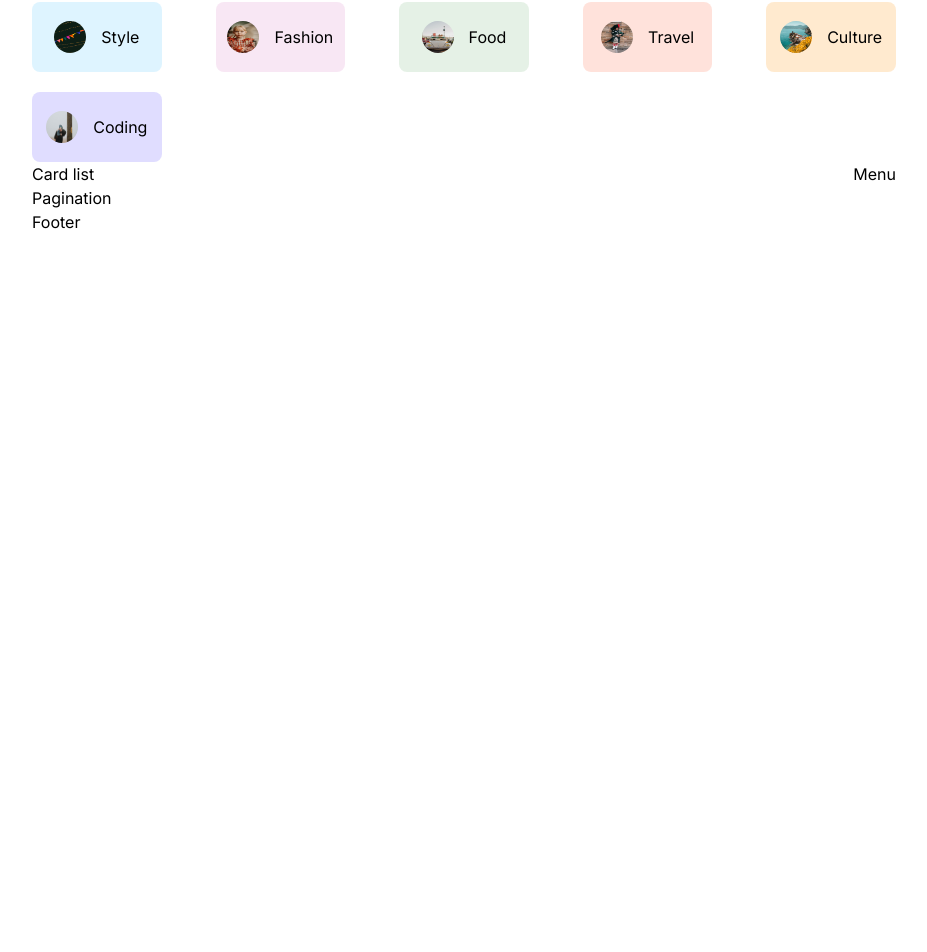
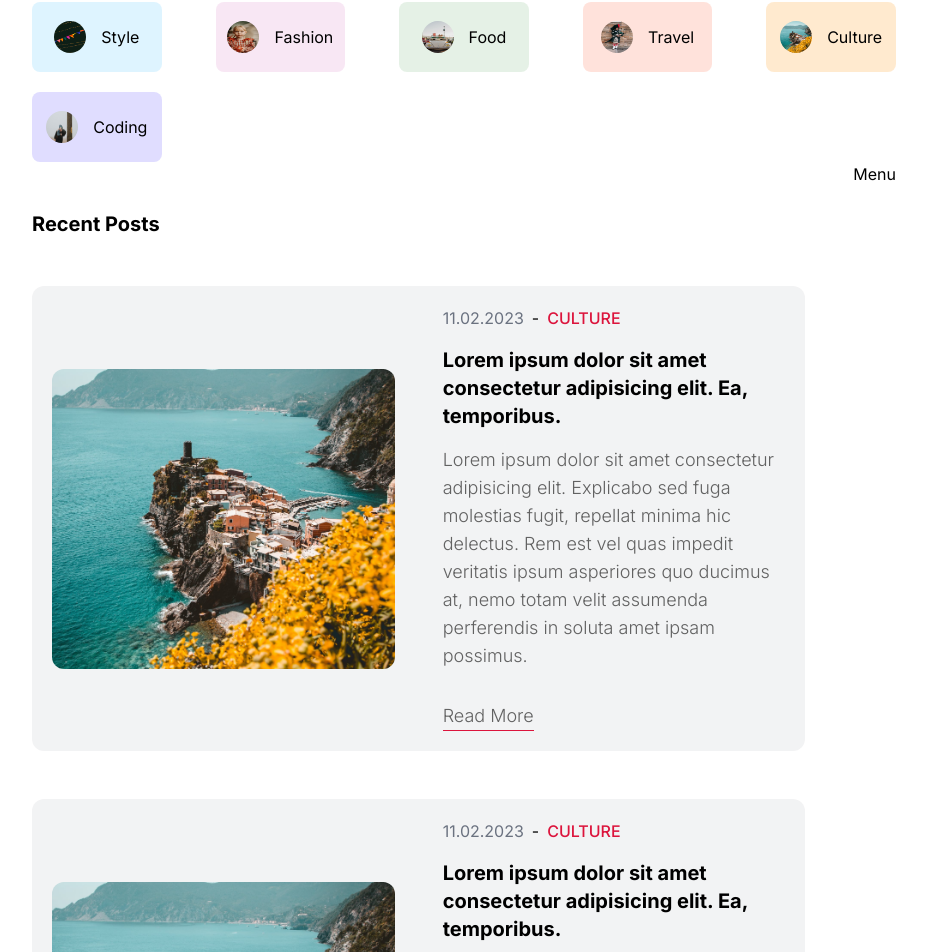
Before and after one commit to alierezayi/Weblog, a Next.js app: page / in a window 1280 px wide. Shown: the part 1074-2026 px from the top of the page, without its empty margins (176-1103 px from the left). Before the commit the page ends 1328 px from the top, so only its background shows below. Built offline with nearby package versions, Linux system fonts and the light colour scheme.

Commit message:
layout / blog post card components

```diff
--- /dev/null
+++ b/components/Card.tsx
@@ -0,0 +1,74 @@
+"use client";
+
+import Image from "next/image";
+import Link from "next/link";
+
+import { useTheme } from "@/context/ThemeContext";
+
+const Card = () => {
+  const { theme } = useTheme();
+
+  return (
+    <div
+      className={`mb-12 flex items-center gap-12 p-5 rounded-xl ${
+        theme === "dark" ? "bg-white/5" : "bg-[#0f172a]/5"
+      }`}
+    >
+      <div className="hidden xl:flex flex-1 relative h-[300px]">
+        <Image
+          src="/images/p1.jpeg"
+          alt=""
+          fill
+          className="object-cover rounded-xl"
+        />
+      </div>
+      <div className="flex flex-col flex-1 gap-4">
+        <div className="flex gap-x-2">
+          <div className="text-gray-500">
+            11.02.2023
+            {/* {item.createdAt.substring(0, 10)} -{" "} */}
+          </div>
+            -
+          <div className="text-[#dc143c] font-[500]">
+            CULTURE
+            {/* {item.catSlug} */}
+          </div>
+        </div>
+
+        <Link href="{`/posts/${item.slug}`}">
+          <h1 className="text-xl font-bold">
+            Lorem ipsum dolor sit amet consectetur adipisicing elit. Ea,
+            temporibus.
+            {/* {item.title} */}
+          </h1>
+        </Link>
+        <p
+          className={`text-lg font-light ${
+            theme === "dark" ? "text-[#a6a6a6]" : "text-[#626262]"
+          }`}
+        >
+          Lorem ipsum dolor sit amet consectetur adipisicing elit. Explicabo sed
+          fuga molestias fugit, repellat minima hic delectus. Rem est vel quas
+          impedit veritatis ipsum asperiores quo ducimus at, nemo totam velit
+          assumenda perferendis in soluta amet ipsam possimus.
+          {/* {item.desc.substring(0, 60)} */}
+        </p>
+
+        <div
+          className=""
+          // dangerouslySetInnerHTML={{ __html: item?.desc.substring(0,60) }}
+        />
+        <Link
+          href="{`/posts/${item.slug}`}"
+          className={`border-b border-b-[#dc143c] text-lg font-light w-max ${
+            theme === "dark" ? "text-[#a6a6a6]" : "text-[#626262]"
+          }`}
+        >
+          Read More
+        </Link>
+      </div>
+    </div>
+  );
+};
+
+export default Card;
--- a/components/CardList.tsx
+++ b/components/CardList.tsx
@@ -1,10 +1,18 @@
+import Card from "./Card";
 import Pagination from "./Pagination";
 
 const CardList = () => {
   return (
     <div className="flex-[5]">
-      Card list
-      <Pagination />
+      <h1 className="my-12 text-xl font-bold">Recent Posts</h1>
+
+      <div className="{styles.posts}">
+          <Card  />
+          <Card  />
+          <Card  />
+          <Card  />
+      </div>
+      <Pagination  />
     </div>
   );
 };
--- a/components/CategoryList.tsx
+++ b/components/CategoryList.tsx
@@ -14,7 +14,7 @@ const categorysColors = [
 const CategoryList = () => {
   return (
     <div>
-      <h1 className="my-12 mx-0 text-xl font-bold">Popular Categories</h1>
+      <h1 className="my-12 text-xl font-bold">Popular Categories</h1>
       <div className="flex flex-wrap justify-between gap-5">
         {/* {data?.map((item) => (
           <Link
--- a/components/Pagination.tsx
+++ b/components/Pagination.tsx
@@ -1,8 +1,7 @@
-import React from 'react'
 
 const Pagination = () => {
   return (
-    <div>Pagination</div>
+    <div className="">Pagination</div>
   )
 }
 
```
